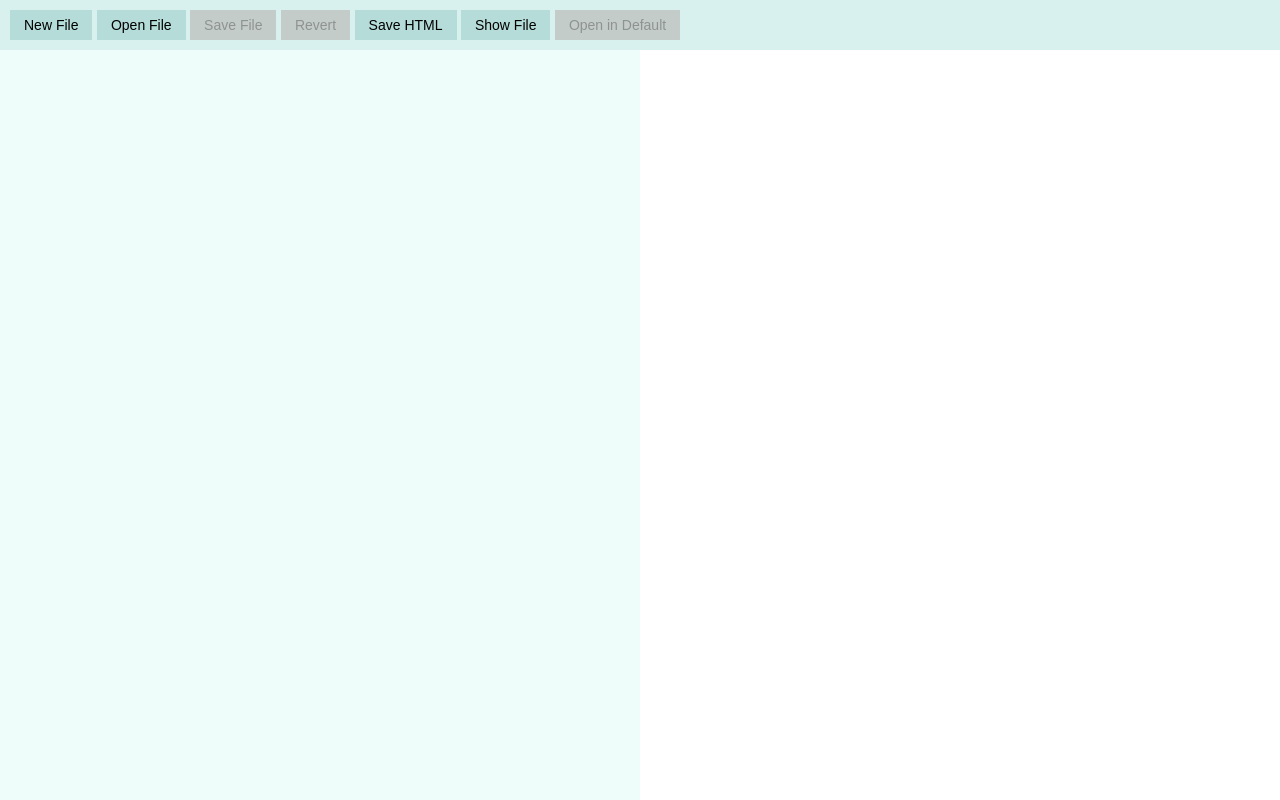
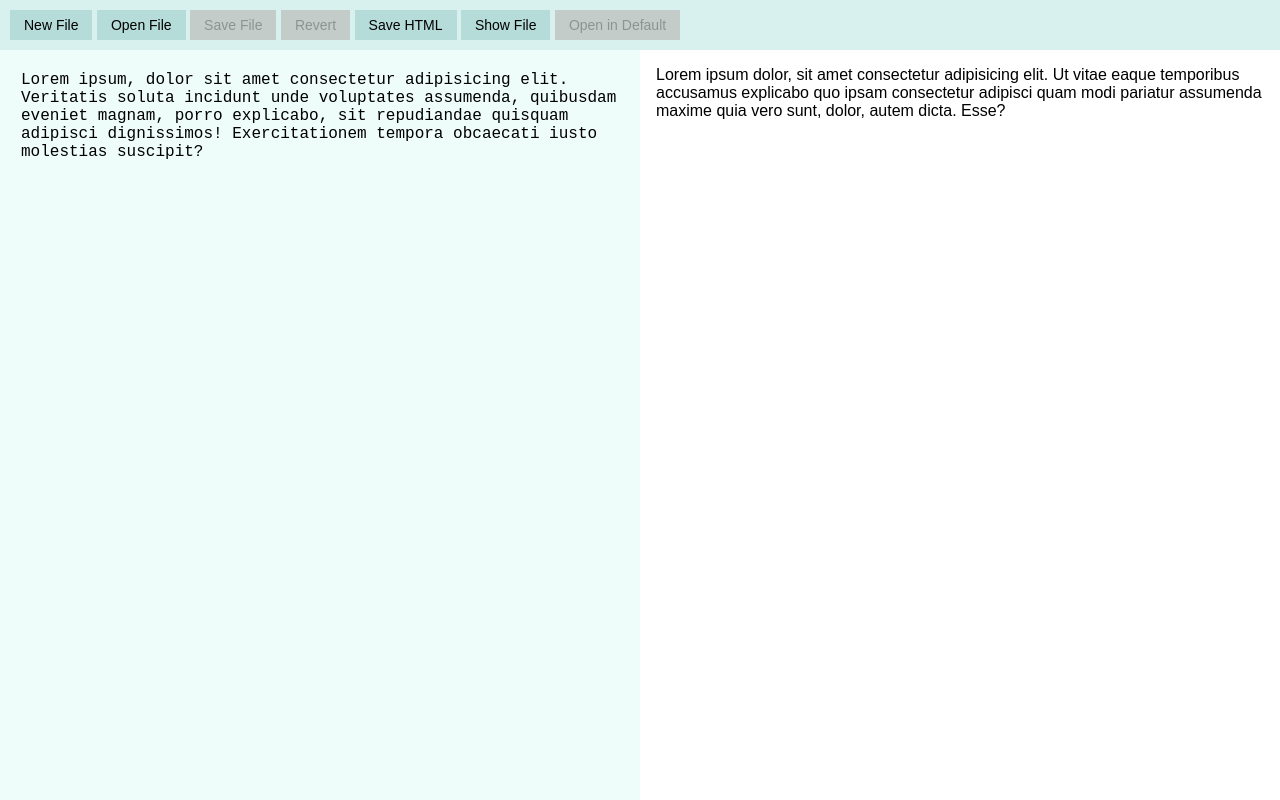
Before and after one commit to gguilherme42/note_app, an Electron app: page app/index.html in a window 1280 px wide. Drawn offline with Linux system fonts and the light colour scheme.

Commit message:
add lorem ipsum to view the text on UI

```diff
--- a/app/index.html
+++ b/app/index.html
@@ -20,8 +20,8 @@
 
         <section class="content">
             <label for="markdown" hidden>Markdown Content</label>
-            <textarea class="raw-markdown" id="markdown"></textarea>
-            <div class="rendered-html" id="html"></div>
+            <textarea class="raw-markdown" id="markdown">Lorem ipsum, dolor sit amet consectetur adipisicing elit. Veritatis soluta incidunt unde voluptates assumenda, quibusdam eveniet magnam, porro explicabo, sit repudiandae quisquam adipisci dignissimos! Exercitationem tempora obcaecati iusto molestias suscipit?</textarea>
+            <div class="rendered-html" id="html">Lorem ipsum dolor, sit amet consectetur adipisicing elit. Ut vitae eaque temporibus accusamus explicabo quo ipsam consectetur adipisci quam modi pariatur assumenda maxime quia vero sunt, dolor, autem dicta. Esse?</div>
         </section>
 
     </body>
```
